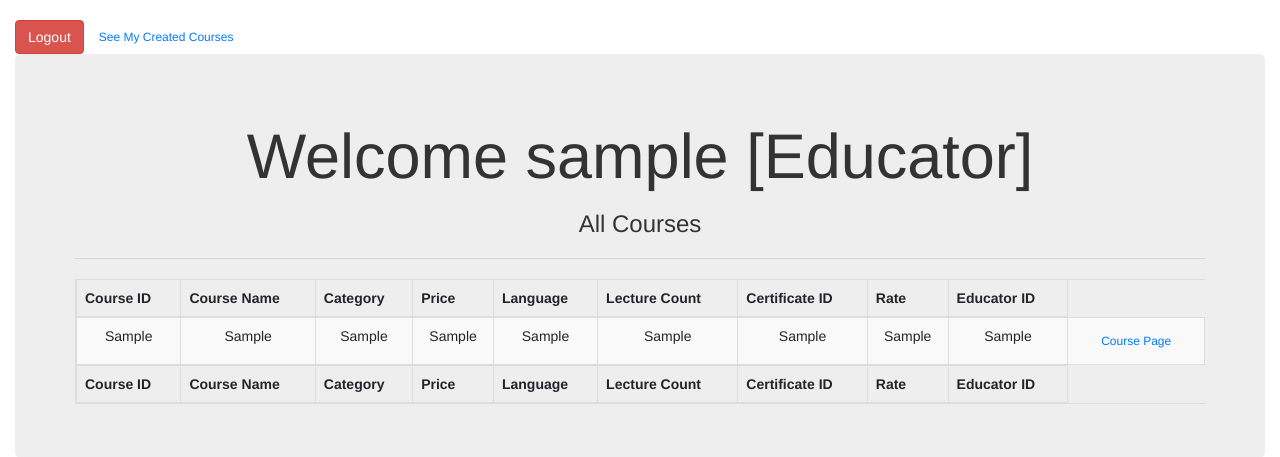
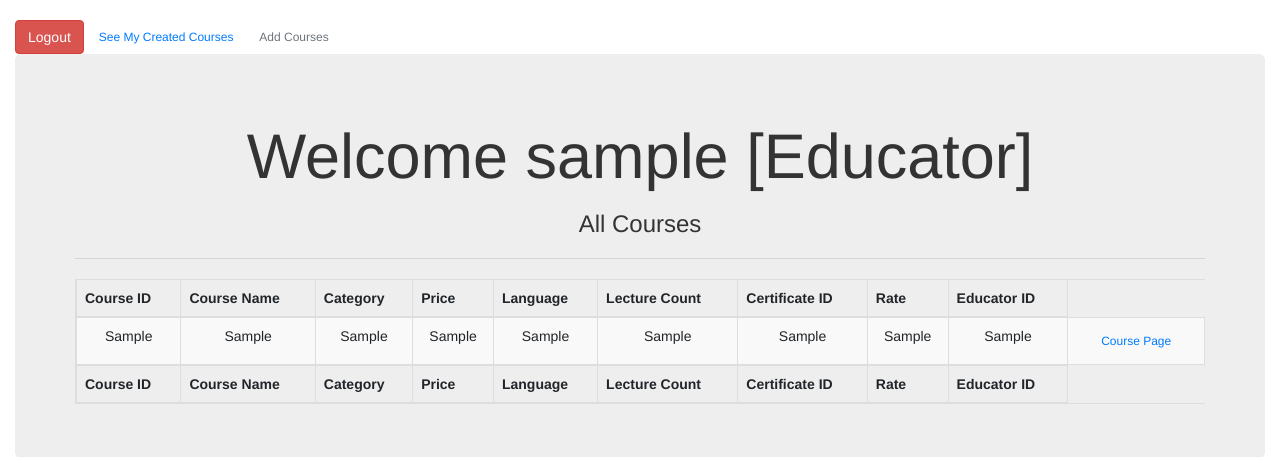
Before and after one commit to AhmetIsk/CS353_Peaky_Learn, a Django app: template PeakyLearn/templates/PeakyLearn/educatorMainPage.html in a window 1280 px wide. Shown: the top 457 px of the page. Run offline with Django 3.2, Linux system fonts and the light colour scheme; the template is opened without the code that fills it: most values are stand-ins (such as "Sample title", 1, 10 or a date in 2020); some libraries are stand-ins or nearby versions.

Commit message:
add course

```diff
--- a/PeakyLearn/templates/PeakyLearn/educatorMainPage.html
+++ b/PeakyLearn/templates/PeakyLearn/educatorMainPage.html
@@ -19,6 +19,7 @@
 <br>
 <td><a href="/userLogout/" class = "btn btn-danger">Logout</a></td>
 <a class="btn btn-sm btn-outline-primary" href="{% url 'ownedCourses' %}">See My Created Courses</a>
+<a class="btn btn-sm btn-outline-secondary" href="{% url 'addCourse' %}">Add Courses</a>
 
 <div class = "jumbotron text-center" >
     <h1>Welcome {{ username }} [Educator]</h1>
```
